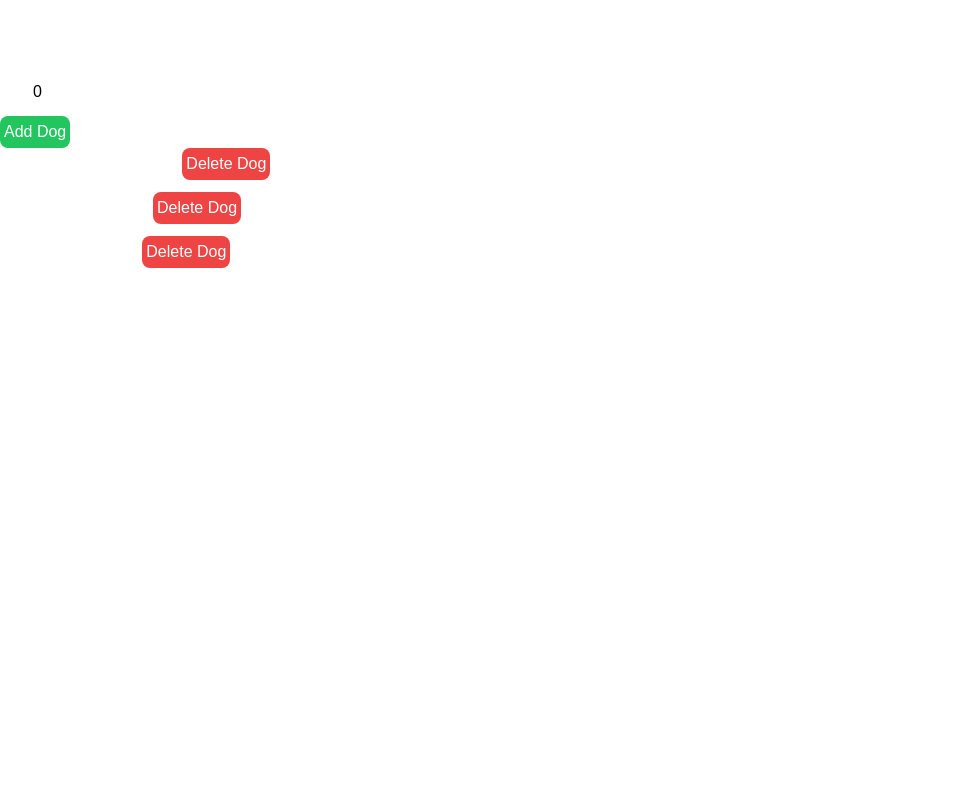
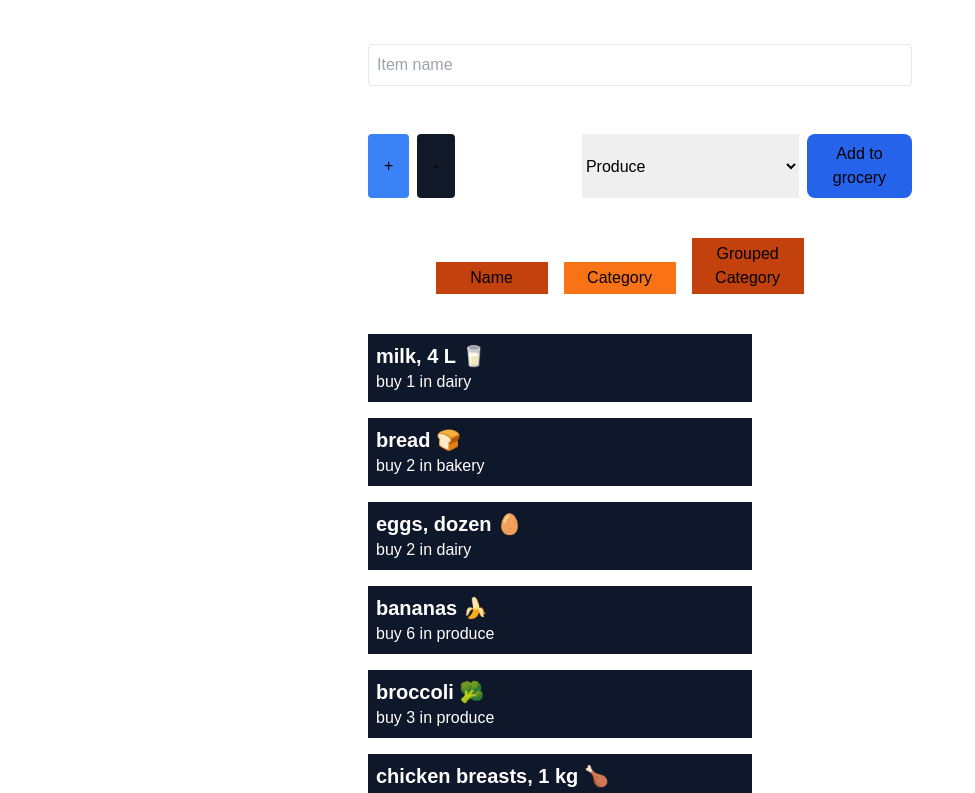
Before and after one commit to PhilippeMallari/cprg306-assignments, a Next.js app: page /week-7 in a window 1280 px wide. Shown: the top 793 px of the page, without its empty margins (0-975 px from the left). Built offline with nearby package versions, Linux system fonts and the light colour scheme.

Commit message:
week 7 assignment done

```diff
--- /dev/null
+++ b/app/week-7/grocery-form.js
@@ -0,0 +1,86 @@
+"use client"
+
+import React, { useState } from 'react';
+
+export default function GroceryForm ({ addItem }) {
+
+  const [name, setName] = useState("");
+  const [count, setCount] = useState(1)
+  const [category, setCategory] = useState("Produce")
+
+  const increment = () => setCount(count + 1);
+  const decrement = () => setCount(count - 1);
+
+  function selectChangeHandler() {
+    setCategory(event.target.value)
+  }
+
+  const submitHandler = (e) => {
+    e.preventDefault();
+    const newId = Math.floor(Math.random() * 1000000)
+    const newItem = { id: newId, name, count, category }
+    addItem(newItem)
+    console.log('This is the new item: ', newItem)
+    setName("")
+    setCount(0)
+    setCategory("Produce")
+}
+
+
+  return (
+    <form onSubmit={submitHandler}>
+      <div className="p-4 max-w-xl mx-auto">
+        <div className="mb-4">
+          <label className="text-white">Item name</label>
+          <input
+            type="text"
+            className="w-full p-2 border rounded mt-1"
+            placeholder="Item name"
+            value={name}
+            onChange={(event) => setName(event.target.value)}
+          />
+        </div>
+
+        <div className='text-white'>Count: {count}</div>
+
+        <div className="flex gap-2 mt-2">
+          <button
+          type="button"
+            onClick={increment}
+            disabled={count > 19}
+            className="px-4 py-2  disabled:bg-gray-900 bg-blue-500 rounded hover:bg-blue-600"
+          >
+            +
+          </button>
+
+          <button
+          type="button"
+            onClick={decrement}
+            className="px-4 py-2 disabled:bg-gray-900 bg-red-500 rounded hover:bg-gray-600"
+            disabled={count === 1}
+          >
+            -
+          </button>
+          <label className='text-white' htmlFor="options">Choose an option: </label>
+          <select id="options" className='text-black' value={category}
+          onChange={selectChangeHandler}
+          >
+              <option value="">--Please choose an option--</option>
+              <option value="Produce">Produce</option>
+              <option value="Dairy">Dairy</option>
+              <option value="Bakery">Bakery</option>
+              <option value="Meat">Meat</option>
+              <option value="Frozen Foods">Frozen Foods</option>
+              <option value="Canned Goods">Canned Goods</option>
+              <option value="Dry Goods">Dry Goods</option>
+              <option value="Beverages">Beverages</option>
+              <option value="Snacks">Snacks</option>
+              <option value="Household">Household</option>
+              <option value="Other">Other</option>
+          </select>
+          <button type="submit" className='bg-blue-600 rounded-lg p-2'>Add to grocery</button>
+        </div>
+      </div>
+    </form>
+  );
+};
--- /dev/null
+++ b/app/week-7/item-list.js
@@ -0,0 +1,26 @@
+"use client"
+
+import Item from "./item";
+
+export default function ItemList({ items, onSortByName, onSortByCategory }) {
+
+    function groupedClickHandler() {
+        alert("You have clicked the group click handler.")
+    }
+
+      return (
+        <>
+            <div className="p-4 max-w-xl mx-auto">
+                <label htmlFor="sort" className="text-white">Sort by: </label>
+                    <button className="bg-orange-700 p-1 m-2 w-28" onClick={onSortByName}>Name</button>
+                    <button className="bg-orange-500 p-1 m-2 w-28" onClick={onSortByCategory}>Category</button>
+                    <button className="bg-orange-700 p-1 m-2 w-28" onClick={() => groupedClickHandler()}>Grouped Category</button>
+                    </div>
+            {
+                items.map((item) => (
+                    <Item key={item.id} name={item.name} count={item.count} category={item.category} />
+                ))
+            }
+        </>
+      )
+}
--- /dev/null
+++ b/app/week-7/item.js
@@ -0,0 +1,16 @@
+export default function Item({ name, count, category}) {
+    return(
+        <>
+        <ul className="max-w-xl mx-auto">
+            <li className="p-2 m-4 bg-slate-900 max-w-sm">
+                <h1 className="text-xl text-white font-bold">
+                    {name}
+                </h1>
+                <h2 className="text-white">
+                    buy {count} in                     {category}
+                </h2>
+            </li>
+        </ul>
+        </>
+    )
+}
--- /dev/null
+++ b/app/week-7/items.json
@@ -0,0 +1,74 @@
+[
+    {
+      "id": "1h2GJKH12gkHG31h1H",
+      "name": "milk, 4 L 🥛",
+      "count": 1,
+      "category": "dairy"
+    },
+    {
+      "id": "2KJH3k2j3H1k2J3K1H",
+      "name": "bread 🍞",
+      "count": 2,
+      "category": "bakery"
+    },
+    {
+      "id": "3h2KJH3k2j3H1k2J3",
+      "name": "eggs, dozen 🥚",
+      "count": 2,
+      "category": "dairy"
+    },
+    {
+      "id": "4k2J3K1H2GJKH12gk",
+      "name": "bananas 🍌",
+      "count": 6,
+      "category": "produce"
+    },
+    {
+      "id": "5H1h1H2KJH3k2j3H",
+      "name": "broccoli 🥦",
+      "count": 3,
+      "category": "produce"
+    },
+    {
+      "id": "6H1k2J3K1H2GJKH1",
+      "name": "chicken breasts, 1 kg 🍗",
+      "count": 1,
+      "category": "meat"
+    },
+    {
+      "id": "7gkHG31h1H2KJH3k",
+      "name": "pasta sauce 🍝",
+      "count": 3,
+      "category": "canned goods"
+    },
+    {
+      "id": "8j3H1k2J3K1H2GJK",
+      "name": "spaghetti, 454 g 🍝",
+      "count": 2,
+      "category": "dry goods"
+    },
+    {
+      "id": "9H12gkHG31h1H2KJ",
+      "name": "toilet paper, 12 pack 🧻",
+      "count": 1,
+      "category": "household"
+    },
+    {
+      "id": "10H3k2j3H1k2J3K1",
+      "name": "paper towels, 6 pack",
+      "count": 1,
+      "category": "household"
+    },
+    {
+      "id": "11k2J3K1H2GJKH12",
+      "name": "dish soap 🍽️",
+      "count": 1,
+      "category": "household"
+    },
+    {
+      "id": "12GJKH12gkHG31h1",
+      "name": "hand soap 🧼",
+      "count": 4,
+      "category": "household"
+    }
+  ]
--- a/app/week-7/page.js
+++ b/app/week-7/page.js
@@ -1,32 +1,34 @@
 "use client";
 
-import DogList from "./dog-list";
-import DogForm from "./dog-form";
-import dogsJson from "./dog-data.json"
 import { useState } from "react";
 
+import GroceryForm from "./grocery-form"
+import ItemList from "./item-list"
+import itemsJson from "./items.json"
+
 export default function Page() {
+    const [items, setItems] = useState(itemsJson)
 
-    const [dogs, setDogs] = useState(dogsJson)
-
-    const handleAddDog = (newDog) => {
-        setDogs([...dogs, newDog])
+    const handleAddItem = (newItem) => {
+        setItems([...items, newItem])
     }
 
-    const handleDeleteDog = (id) => {
-        // let newDogs = [...dogs]
-        // newDogs = newDogs.filter(id => id !== deletedId);
-        // console.log('You deleted this dog.', newDogs)
+      // Sorting function passed down to the child
+    const sortItemsByName = () => {
+        const sortedByName = [...items].sort((a, b) => a.name.localeCompare(b.name));
+        setItems(sortedByName); // Update state in the parent
+    };
 
-        const updatedDogs = dogs.filter((dog) => dog.id !== id)
-        setDogs(updatedDogs)
-    }
+    // Sorting function passed down to the child
+    const sortItemByCategory = () => {
+        const sortedByCategory = [...items].sort((a, b) => a.category.localeCompare(b.category));
+        setItems(sortedByCategory); // Update state in the parent
+    };
 
     return (
         <div>
-            <h1 className="text-white">Week 7</h1>
-            <DogForm addDog={handleAddDog} />
-            <DogList dogs={dogs} deleteDog={handleDeleteDog} />
+            <GroceryForm addItem={handleAddItem} />
+            <ItemList items={items} onSortByName={sortItemsByName} onSortByCategory={sortItemByCategory} />
         </div>
     )
 }
```
